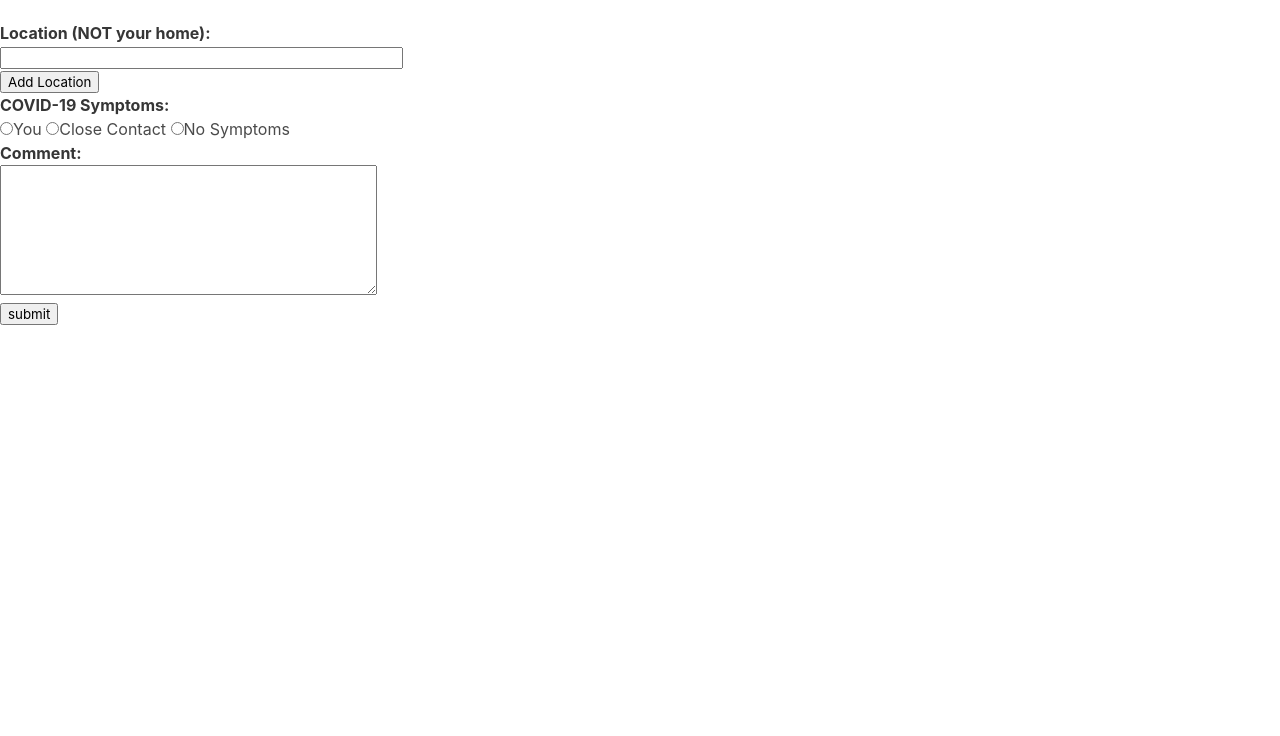
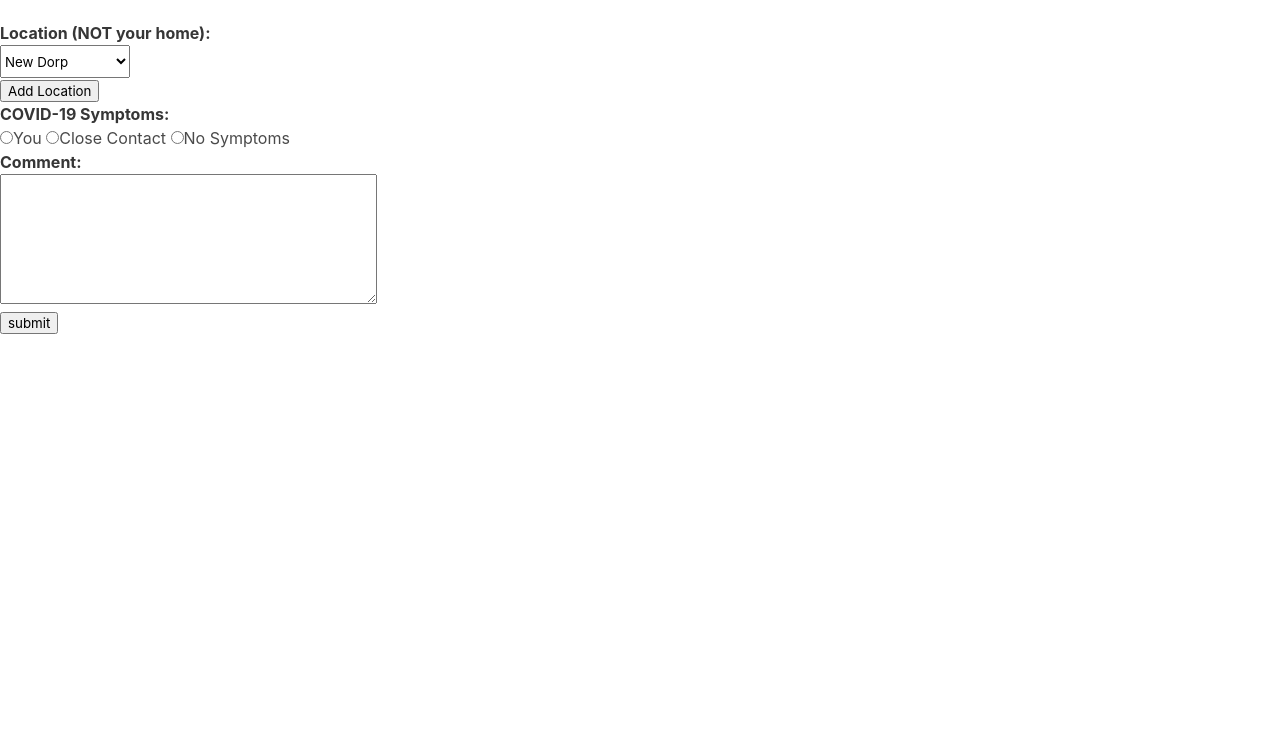
Before and after one commit to anthonyastarita/protectsi, a website: page public/form.html in a window 1280 px wide. Shown: the part 64-800 px from the top of the page. Drawn offline with nearby package versions, Linux system fonts and the light colour scheme; some packages are replaced by stand-ins of ours; no server answers.

Commit message:
location input confined to si neighbourhoods

```diff
--- a/public/form.html
+++ b/public/form.html
@@ -42,7 +42,30 @@
 
         <div id="locationInput">
 
-            <input id="searchTextField" type="text" name="Location" size=40 maxlength=150>
+          <select class="select" id="neighbourhood-select">
+            <option value="New Dorp">New Dorp</option>
+            <option value="Eltingville">Eltingville</option>
+            <option value="George">St.George</option>
+            <option value="Westerleigh">Westerleigh</option>
+            <option value="Port Richmond">Port Richmond</option>
+            <option value="Tottenville">Tottenville</option>
+            <option value="Annadale">Annadale</option>
+            <option value="Huguenot">Huguenot</option>
+            <option value="Bulls Head">Bulls Head</option>
+            <option value="Mariner's Harbor">Mariner's Harbor</option>
+            <option value="Grymes Hill">Grymes Hill</option>
+            <option value="Stapleton">Stapleton</option>
+            <option value="Clifton">Clifton</option>
+            <option value="Rosebank">Rosebank</option>
+            <option value="Old Town">Old Town</option>
+            <option value="Great Kills">Great Kills</option>
+            <option value="Bay Terrace">Bay Terrace</option>
+            <option value="New Springville">New Springville</option>
+            <option value="Todt Hill">Todt Hill</option>
+            <option value="Emerson Hill">Emerson Hill</option>
+          </select>
+
+            <!-- <input id="searchTextField" type="text" name="Location" size=40 maxlength=150>
             <br>
 
             <script>
@@ -52,7 +75,7 @@
                 }
 
                 google.maps.event.addDomListener(window, 'load', init);
-            </script>
+            </script> -->
 
         </div>
 
--- a/public/js/form.js
+++ b/public/js/form.js
@@ -15,7 +15,7 @@
   console.log('Submitting data.')
 
   // var name_input = document.getElementById("input-name");
-  var location_input = document.getElementById("searchTextField");
+  var location_input = document.getElementById("neighbourhood-select");
   var comment_input = document.getElementById("input-comments");
 
   var symptoms_value
--- a/public/js/index.js
+++ b/public/js/index.js
@@ -12,6 +12,8 @@
   requestData(MARKER_COLLECTION, (data) => {
 
     data.forEach((item) => {
+
+      if(item.symptoms == null) return;
 
       geocoder.geocode( { 'address': item.location}, function(results, status) {
 
```
